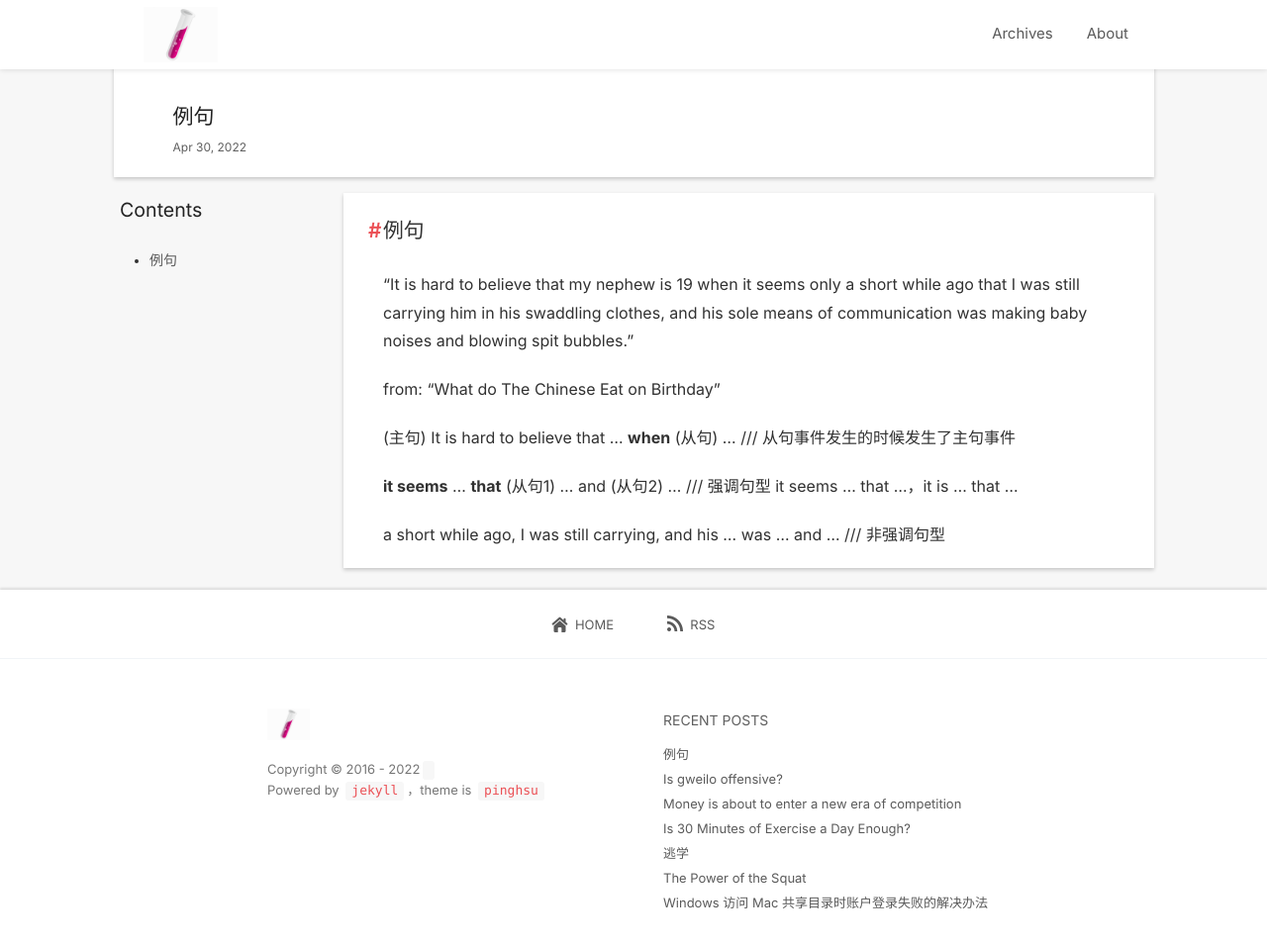
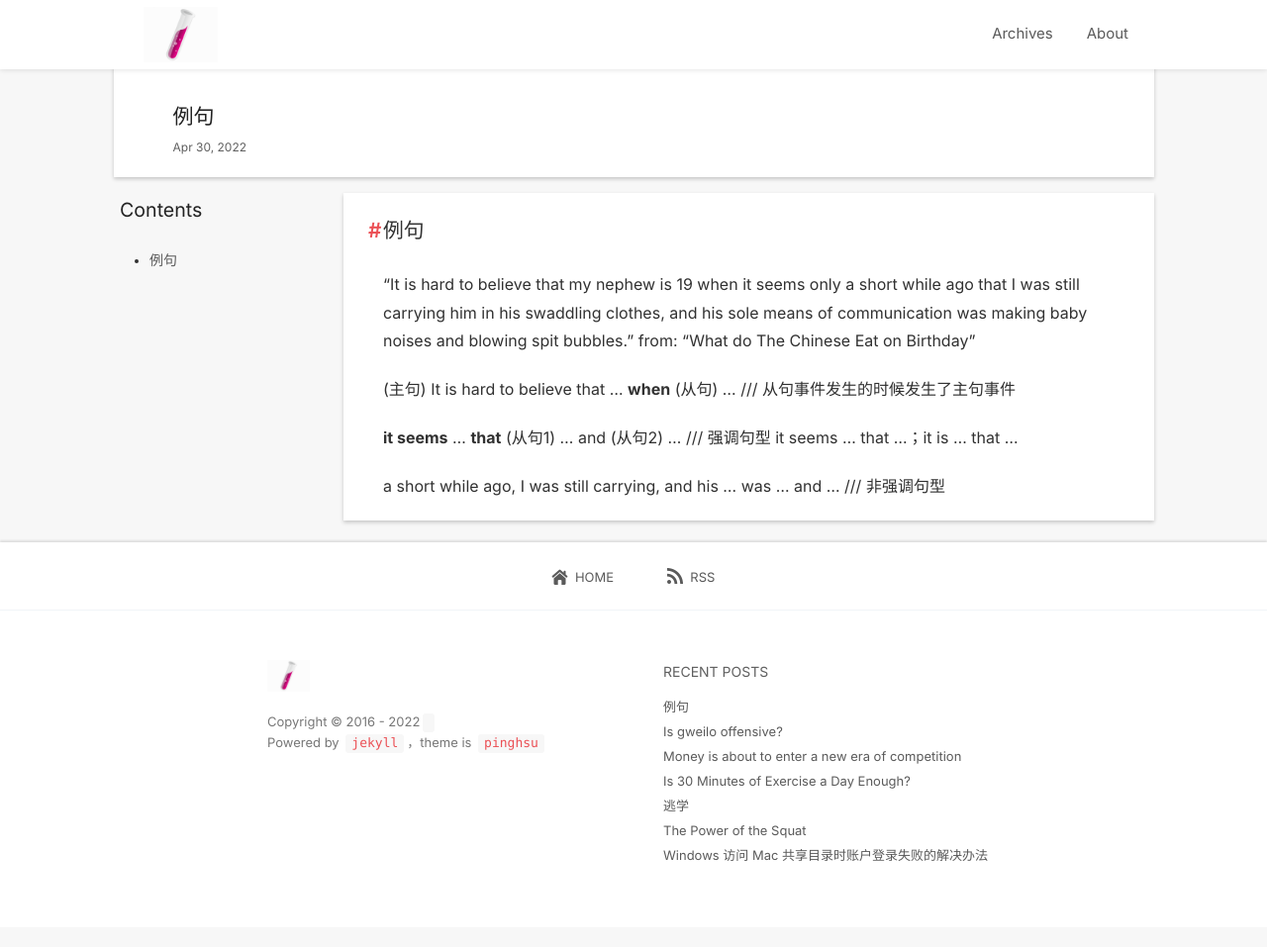
Before and after one commit to infoh/infoh.github.io, a Jekyll site: the page built from _posts/2022-04-30-例句.md, in a window 1280 px wide and 986 px high. Shown: the top 957 px of the window at 99% size. Built offline with Jekyll 4.4.1, drawn with Linux system fonts in a browser that asks for light colours; nearby versions of some CDN libraries; comment, search, counter and statistics services are not loaded.

Commit message:
Update 2022-04-30-例句.md

```diff
--- a/_posts/2022-04-30-例句.md
+++ b/_posts/2022-04-30-例句.md
@@ -12,11 +12,10 @@ icon: book
 ## 例句
 
 "It is hard to believe that my nephew is 19 when it seems only a short while ago that I was still carrying him in his swaddling clothes, and his sole means of communication was making baby noises and blowing spit bubbles."
-
 from: "What do The Chinese Eat on Birthday"
 
 (主句) It is hard to believe that ... **when** (从句) ... /// 从句事件发生的时候发生了主句事件
 
-**it seems** ... **that** (从句1) ... and (从句2) ... /// 强调句型 it seems ... that ...，it is ... that ...
+**it seems** ... **that** (从句1) ... and (从句2) ... /// 强调句型 it seems ... that ...；it is ... that ...
 
 a short while ago, I was still carrying, and his ... was ... and ... /// 非强调句型
```
